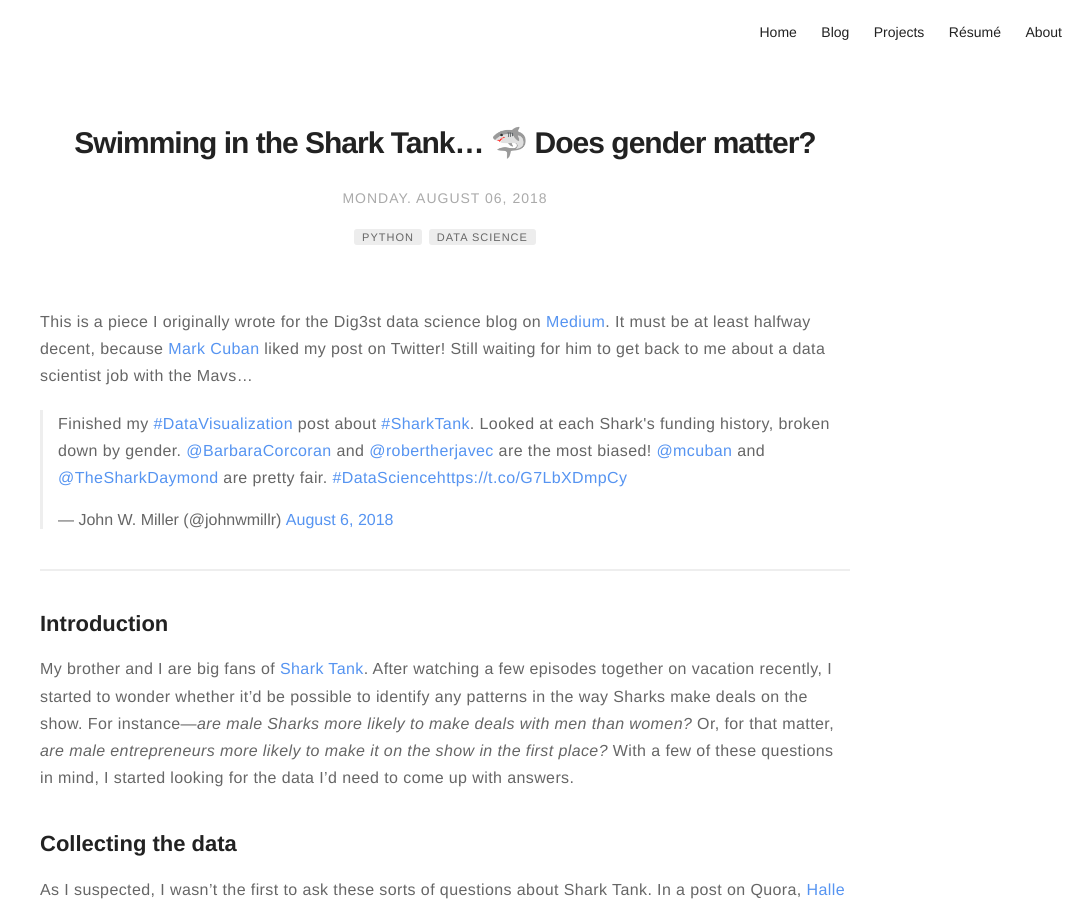
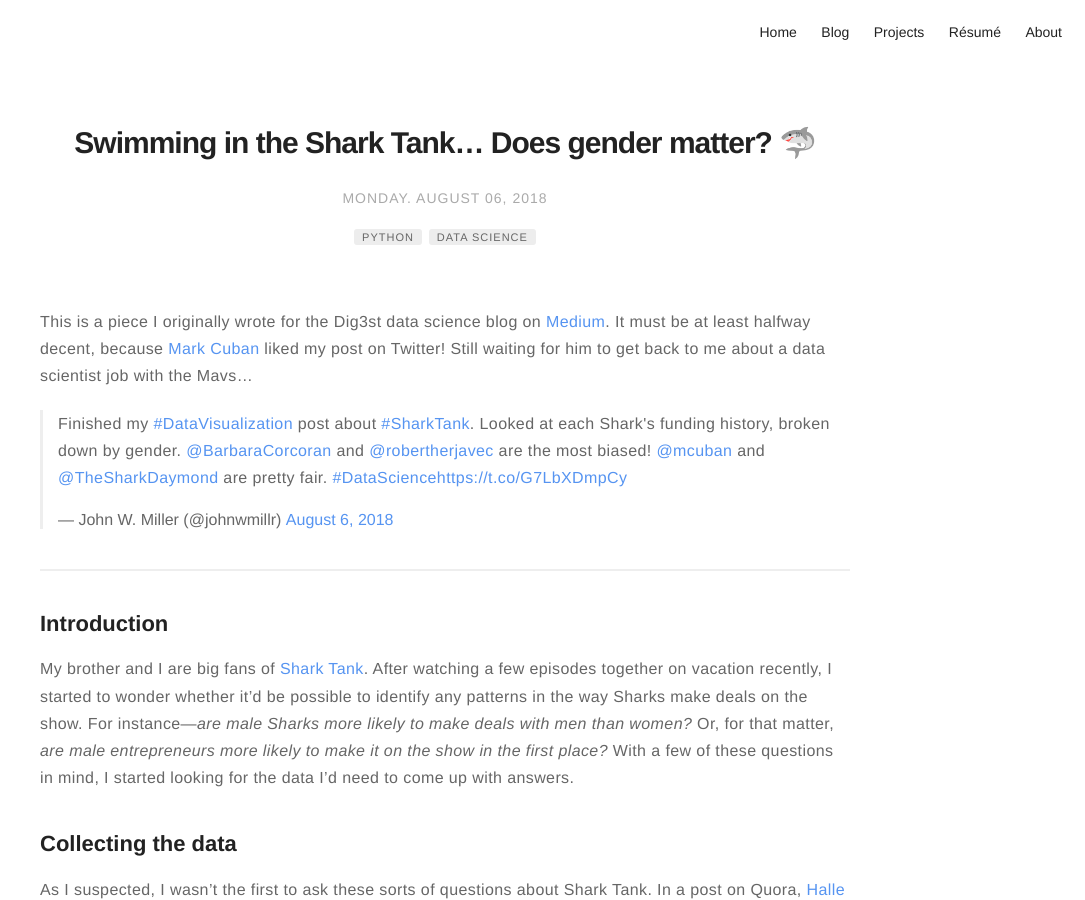
Before and after one commit to johnwmillr/johnwmillr.github.io, a Jekyll site: the page built from _posts/2018-08-06-shark-tank-analysis.markdown, in a window 1280 px wide and 900 px high. Shown: the whole window, without its empty margins (195-1280 px from the left). Built offline with Jekyll 4.4.1, drawn with Linux system fonts in a browser that asks for light colours; comment, search, counter and statistics services are not loaded.

```diff
--- a/_posts/2018-08-06-shark-tank-analysis.markdown
+++ b/_posts/2018-08-06-shark-tank-analysis.markdown
@@ -1,5 +1,5 @@
 ---
-title: "Swimming in the Shark Tank… 🦈 Does gender matter?"
+title: "Swimming in the Shark Tank… Does gender matter? 🦈"
 date: 2018-08-06
 layout: post
 tag:
```
